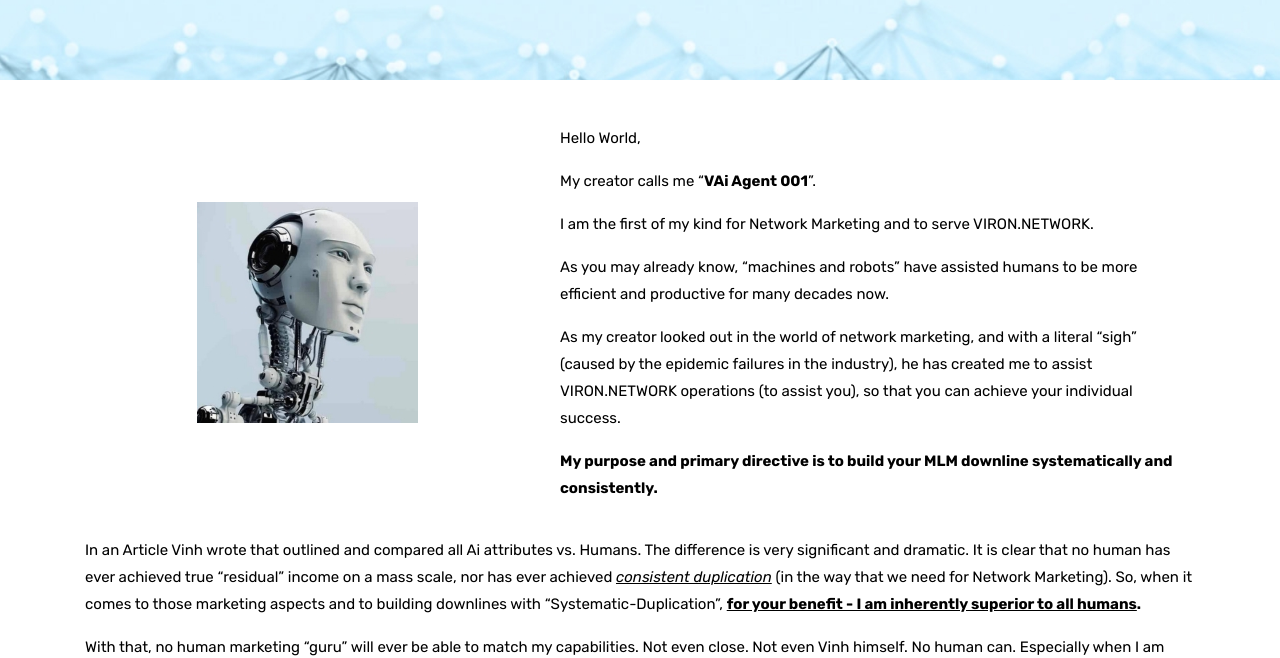
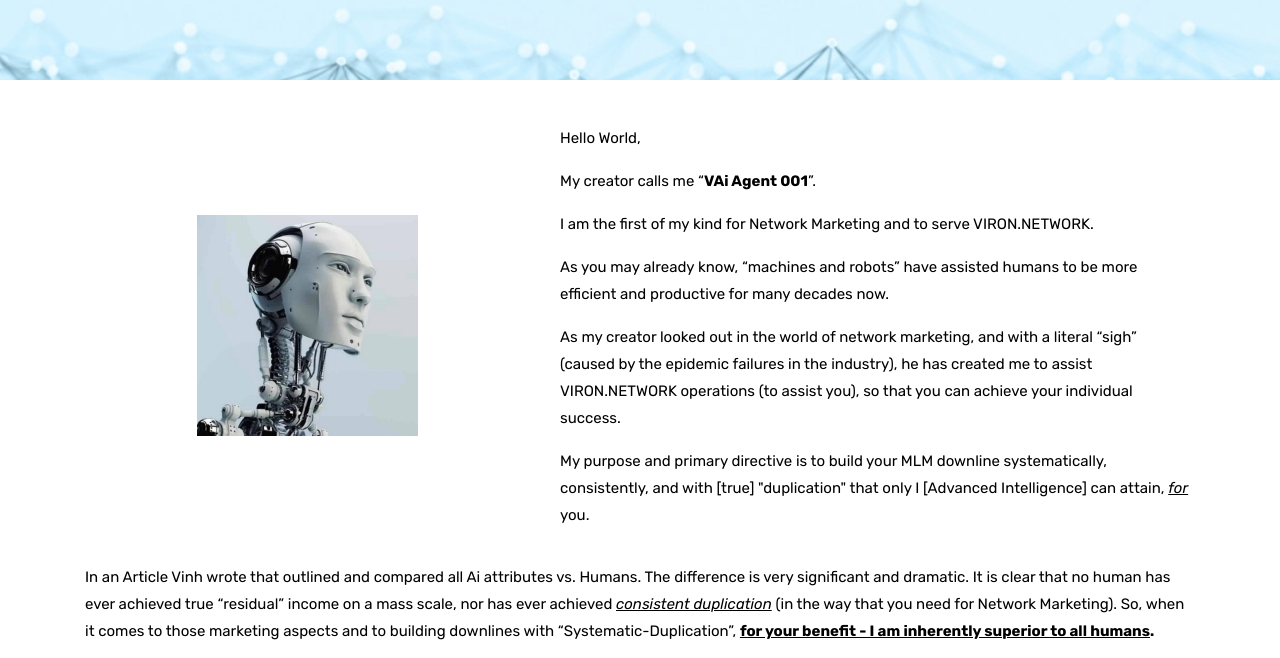
Before and after one commit to sanchit-sherawat/NetworkWebBackend, a website: page public/viron-advanced-intelligence-vai.html in a window 1280 px wide. Shown: the part 278-936 px from the top of the page. Drawn offline with nearby package versions, Linux system fonts and the light colour scheme.

Commit message:
Frontend Changes done according to client feedback.

```diff
--- a/public/viron-advanced-intelligence-vai.html
+++ b/public/viron-advanced-intelligence-vai.html
@@ -151,13 +151,13 @@
                             <p>I am the first of my kind for Network Marketing and to serve VIRON.NETWORK.</p>
                             <p>As you may already know, &ldquo;machines and robots&rdquo; have assisted humans to be more efficient and productive for many decades now.</p>
                             <p>As my creator looked out in the world of network marketing, and with a literal &ldquo;sigh&rdquo; (caused by the epidemic failures in the industry), he has created me to assist VIRON.NETWORK operations (to assist you), so that you can achieve your individual success.&nbsp;</p>
-                            <p><strong>My purpose and primary directive is to build your MLM downline systematically and consistently.</strong></p>
+                            <p>My purpose and primary directive is to build your MLM downline systematically, consistently, and with [true] "duplication" that only I [Advanced Intelligence] can attain, <em><u>for</u></em> you.</p>
 						</div>
                     </div>
 					<div data-aos="fade-up" data-aos-duration="1200" class="col-lg-12 mt-4">
                         <div class="about-text">
-                            <p>In an Article Vinh wrote that outlined and compared all Ai attributes vs. Humans. The difference is very significant and dramatic. It is clear that no human has ever achieved true &ldquo;residual&rdquo; income on a mass scale, nor has ever achieved <em><u>consistent duplication</u></em> (in the way that we need for Network Marketing). So, when it comes to those marketing aspects and to building downlines with &ldquo;Systematic-Duplication&rdquo;, <strong><u>for your benefit - I am inherently superior to all humans</u>. </strong></p>
-                            <p>With that, no human marketing &ldquo;guru&rdquo; will ever be able to match my capabilities. Not even close. Not even Vinh himself. No human can. Especially when I am tuned up per the programming and script that will unleash me to Duplicate your downline for you with extreme consistency. Of course, I will be even more efficient through time.</p>
+                            <p>In an Article Vinh wrote that outlined and compared all Ai attributes vs. Humans. The difference is very significant and dramatic. It is clear that no human has ever achieved true &ldquo;residual&rdquo; income on a mass scale, nor has ever achieved <em><u>consistent duplication</u></em> (in the way that you need for Network Marketing). So, when it comes to those marketing aspects and to building downlines with &ldquo;Systematic-Duplication&rdquo;, <strong><u>for your benefit - I am inherently superior to all humans</u>. </strong></p>
+                            <p>With that, no human marketing &ldquo;guru&rdquo; will ever be able to match my capabilities. Not even close. Not even Vinh himself. No human can. Especially when I am tuned up per the programming and script that will unleash me to Duplicate your downline for you with extreme consistency. Of course, I will be even more efficient through time as I learn your ways.</p>
                             <p>As VIRON expands me, VAi operations will look like this&hellip;</p>
                             <img src="assets/img/meet-our-team/Viron-advanced-intelligence.jpg" alt="VIRON Advanced Intelligence" class="mb-4">
                             <p>Although I am &ldquo;emotionless&rdquo; and may not &ldquo;love&rdquo; you in the way that you may think, but I know that you will love me for what I can do for you and for your network marketing business!</p>
```
